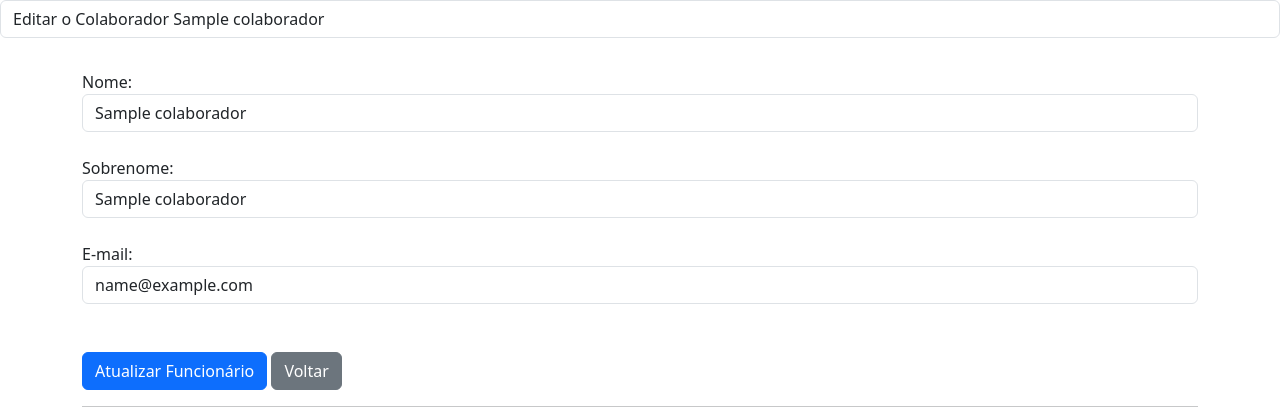
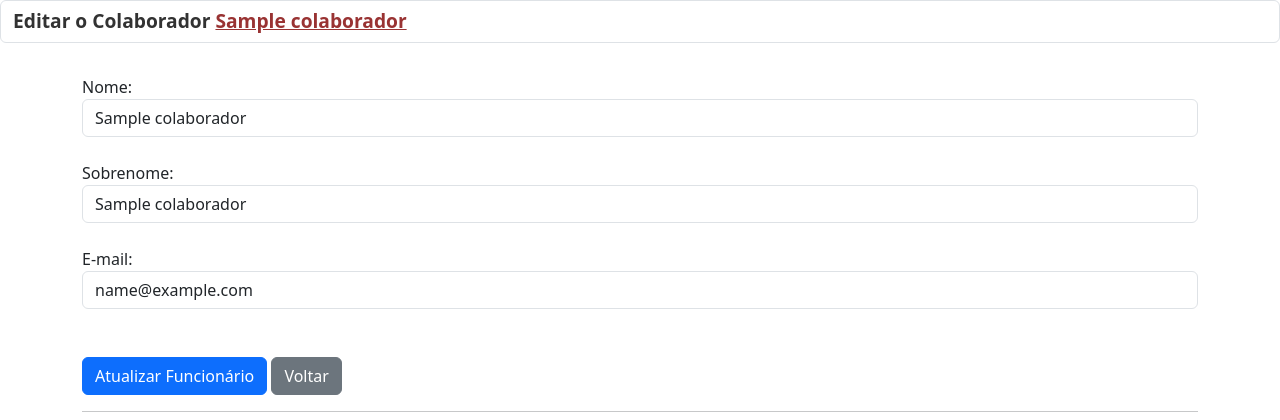
Before and after one commit to GITHUB-GabrielTorres/crud-simples, a Django app: page /colaborador/editar/1 in a window 1280 px wide. Shown: the top 420 px of the page. Run offline with Django 5.2, Linux system fonts and the light colour scheme; tables that the repository leaves empty hold one stand-in row (values such as "Sample post").

Commit message:
Alterada algumas configurações de staticfiles

```diff
--- /dev/null
+++ b/colaboradores/static/colaboradores/css/colaboradores.css
@@ -0,0 +1,9 @@
+h1{
+    color: #323232 !important;
+    font-weight: 600 !important;
+    font-size: 1.5vw !important;
+}
+span.nome{
+    color: #933;
+    text-decoration: underline;
+}
--- a/colaboradores/templates/editar_colaborador.html
+++ b/colaboradores/templates/colaboradores/editar_colaborador.html
@@ -1,3 +1,4 @@
+{% load static %}
 <!doctype html>
 <html lang="pt-BR">
   <head>
@@ -5,9 +6,10 @@
     <meta name="viewport" content="width=device-width, initial-scale=1">
     <title>Editar Colaborador</title>
     <link href="https://cdn.jsdelivr.net/npm/bootstrap@5.3.7/dist/css/bootstrap.min.css" rel="stylesheet" integrity="sha384-LN+7fdVzj6u52u30Kp6M/trliBMCMKTyK833zpbD+pXdCLuTusPj697FH4R/5mcr" crossorigin="anonymous">
+    <link rel="stylesheet" href="{% static 'colaboradores/css/colaboradores.css' %}">
   </head>
   <body>
-    <h1 class="form-control">Editar o Colaborador {{ colaborador.nome }}</h1>
+    <h1 class="form-control">Editar o Colaborador <span class="nome">{{ colaborador.nome }}</span></h1>
     <div class="container">
         <form action="{% url 'editar_colaborador' colaborador.id %}" method="POST">
             {% csrf_token %}
--- a/colaboradores/templates/novo_colaborador.html
+++ b/colaboradores/templates/colaboradores/novo_colaborador.html
@@ -1,3 +1,4 @@
+{% load static %}
 <!doctype html>
 <html lang="pt-BR">
   <head>
@@ -5,6 +6,7 @@
     <meta name="viewport" content="width=device-width, initial-scale=1">
     <title>Colaboradores</title>
     <link href="https://cdn.jsdelivr.net/npm/bootstrap@5.3.7/dist/css/bootstrap.min.css" rel="stylesheet" integrity="sha384-LN+7fdVzj6u52u30Kp6M/trliBMCMKTyK833zpbD+pXdCLuTusPj697FH4R/5mcr" crossorigin="anonymous">
+    <link rel="stylesheet" href="{% static 'colaboradores/css/colaboradores.css' %}">
   </head>
   <body>
     <h1 class="form-control">Local de Gerenciamento de Colaboradores</h1>
--- a/colaboradores/views.py
+++ b/colaboradores/views.py
@@ -4,7 +4,7 @@ from .models import Colaborador
 def novo_colaborador(request):
     if request.method == 'GET':
         todos_colaboradores = Colaborador.objects.all()
-        return render(request, 'novo_colaborador.html', {'colaboradores':todos_colaboradores})
+        return render(request, 'colaboradores/novo_colaborador.html', {'colaboradores':todos_colaboradores})
     if request.method == 'POST':
         nome = request.POST.get('nome')
         sobrenome =  request.POST.get('sobrenome')
@@ -29,7 +29,7 @@ def deletar_colaborador(request, id):
 def editar_colaborador(request, id):
     colaborador_selecionado = Colaborador.objects.get(id=id)
     if request.method == 'GET':
-        return render(request, 'editar_colaborador.html', {'colaborador':colaborador_selecionado})
+        return render(request, 'colaboradores/editar_colaborador.html', {'colaborador':colaborador_selecionado})
     if request.method == 'POST':
         nome = request.POST.get('nome')
         sobrenome = request.POST.get('sobrenome')
```
Also changed, not shown: app/settings.py (+9 -2 lines).
